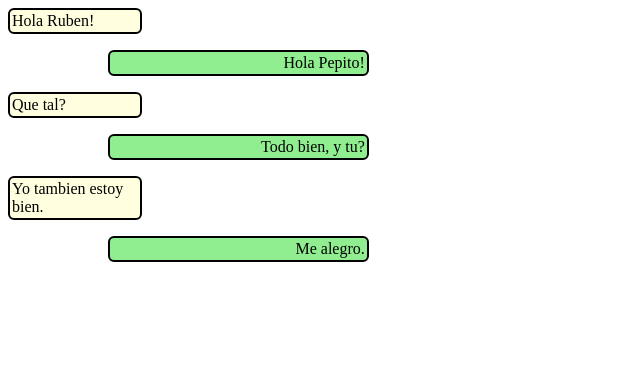
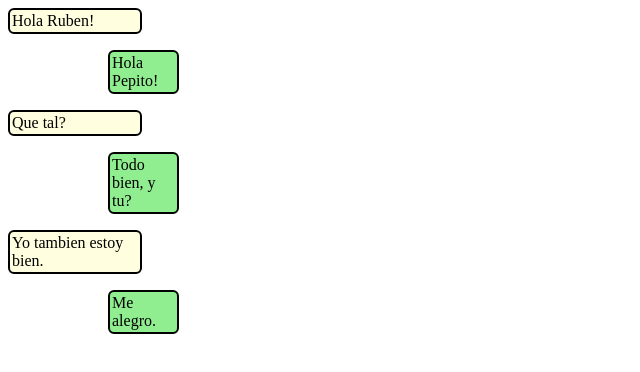
Before and after one commit to rubencobollo/rubencobollo.github.io, a plain HTML site: page ejercicio2/index.html in a window 1280 px wide. Shown: the whole page, without its empty margins (0-640 px from the left). Drawn offline with Linux system fonts and the light colour scheme.

Commit message:
Update index.css

```diff
--- a/ejercicio2/index.css
+++ b/ejercicio2/index.css
@@ -1,4 +1,6 @@
 .mensaje1 {
+  display: flex;
+  justify-content: flex-start;
   width: 10%;
   border: 2px solid #000;
   border-radius: 6px;
@@ -9,7 +11,7 @@
 .mensaje2{
   display: flex;
   justify-content: flex-end;
-  width: 20%;
+  width: 5%;
   margin-left: 100px;
   border: 2px solid #000;
   border-radius: 6px;
```
